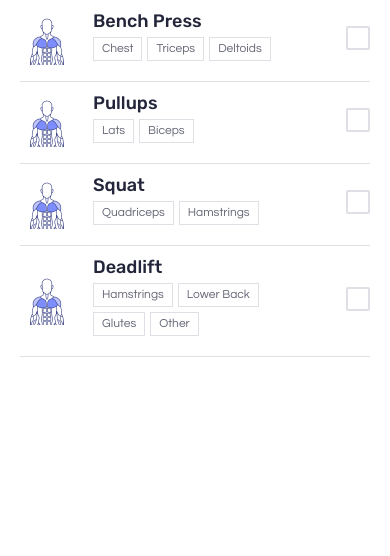
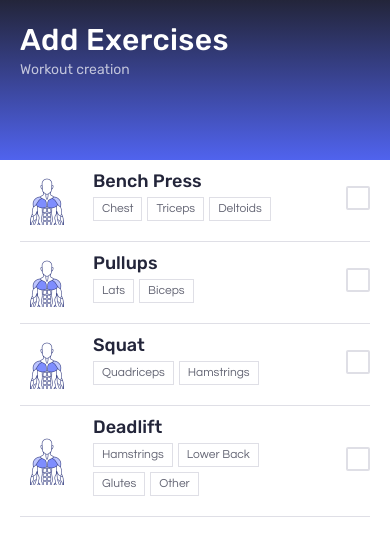
Before and after one commit to robertsfynn/kenko, a React Native app: screen / in a window 390 px wide. Shown: the top 556 px of the page. Built offline with nearby package versions, Linux system fonts and the light colour scheme.

Commit message:
added placeholder header

```diff
--- a/App.tsx
+++ b/App.tsx
@@ -1,7 +1,7 @@
 import React, { Component } from 'react';
 import * as Font from 'expo-font';
 import { AppLoading } from 'expo';
-import ExerciseList from './containers/ExerciseList';
+import WorkoutCreator from './views/workout/WorkoutCreator';
 
 interface State {
   isReady: boolean;
@@ -34,6 +34,6 @@ export default class App extends Component<{}, State> {
       );
     }
 
-    return <ExerciseList />;
+    return <WorkoutCreator />;
   }
 }
--- /dev/null
+++ b/components/Header.tsx
@@ -0,0 +1,50 @@
+import React, { Component } from 'react';
+import { SafeAreaView } from 'react-native';
+import { LinearGradient } from 'expo-linear-gradient';
+import styled from 'styled-components/native';
+
+const Container = styled.View`
+  justify-content: center;
+  padding: 0 20px;
+  padding-top: 20px;
+`;
+
+const Title = styled.Text`
+  font-family: Rubik-Medium;
+  font-size: 30px;
+  line-height: 41px;
+  letter-spacing: 0.41px;
+  color: #ffffff;
+`;
+
+const Subtitle = styled.Text`
+  font-family: Rubik;
+  font-size: 14px;
+  line-height: 17px;
+  color: rgba(255, 255, 255, 0.7);
+`;
+
+interface Props {
+  title: string;
+  subtitle: string;
+}
+
+const Header = ({ title, subtitle }: Props) => {
+  return (
+    <LinearGradient
+      colors={['#23253A', '#5063EE']}
+      start={[0, 0]}
+      end={[0, 2.5]}
+      style={{ height: 160 }}
+    >
+      <SafeAreaView>
+        <Container>
+          <Title>{title}</Title>
+          <Subtitle>{subtitle}</Subtitle>
+        </Container>
+      </SafeAreaView>
+    </LinearGradient>
+  );
+};
+
+export default Header;
--- a/containers/ExerciseList.tsx
+++ b/containers/ExerciseList.tsx
@@ -60,6 +60,8 @@ export default class ExerciseList extends Component<{}, State> {
   };
 
   render() {
+    console.log(this.state.chosenExercises);
+
     return (
       <SafeAreaView>
         {this.state.exercises.map((exercise) => (
--- /dev/null
+++ b/views/workout/WorkoutCreator.tsx
@@ -0,0 +1,15 @@
+import React, { Component } from 'react';
+import { View, Text, SafeAreaView } from 'react-native';
+import ExerciseList from '../../containers/ExerciseList';
+import Header from '../../components/Header';
+
+export default class WorkoutCreator extends Component {
+  render() {
+    return (
+      <View>
+        <Header title="Add Exercises" subtitle="Workout creation" />
+        <ExerciseList />
+      </View>
+    );
+  }
+}
```
